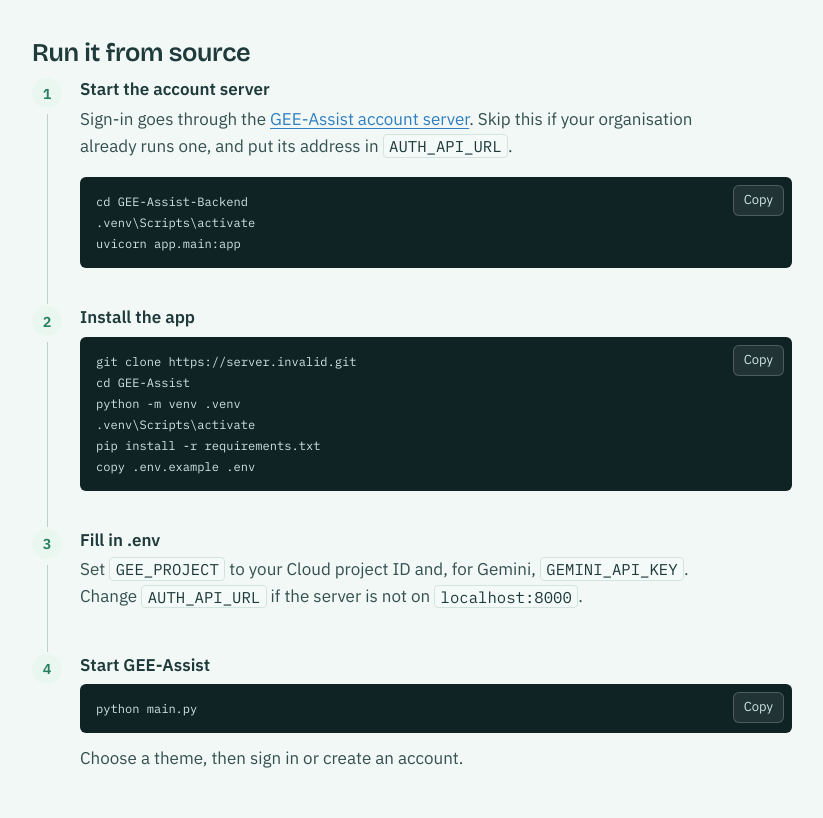
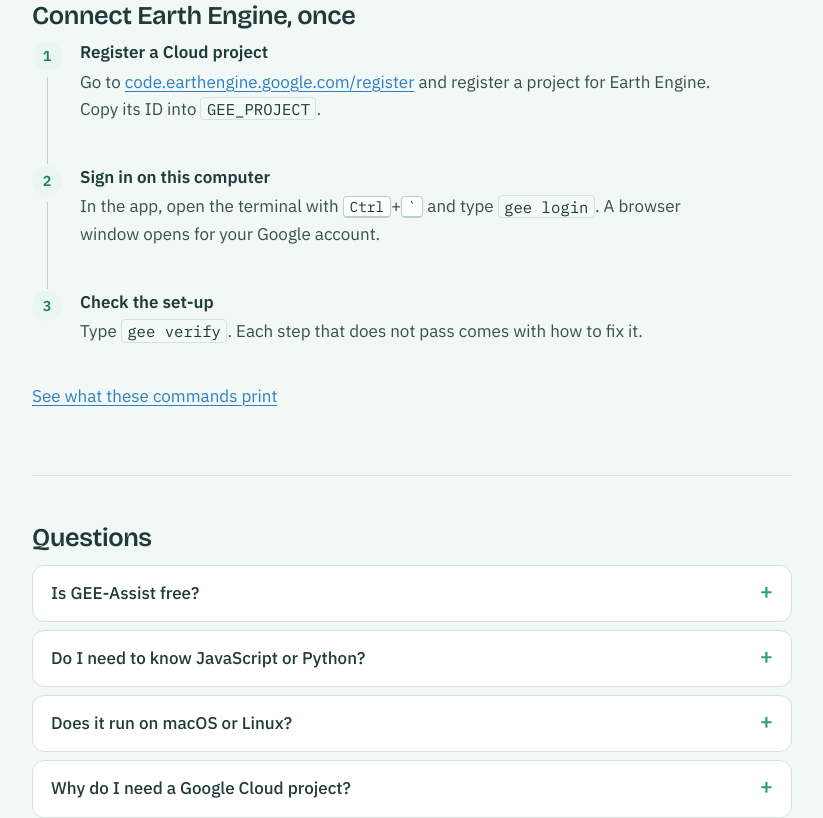
Before and after one commit to Abdullah2265Habib/GEE-Assist-Web, a React (Vite) app: page /download in a window 1280 px wide. Shown: the part 820-1638 px from the top of the page, without its empty margins (48-871 px from the left). Built offline with nearby package versions, Linux system fonts and the light colour scheme; no server answers.

Commit message:
feat(download): drop the run-from-source section

```diff
--- a/src/pages/Download.tsx
+++ b/src/pages/Download.tsx
@@ -1,17 +1,5 @@
 import { Link } from "react-router-dom";
-import CopyButton from "../components/CopyButton";
-import { APP_VERSION, BACKEND_GITHUB_URL, DOWNLOAD_URL, GITHUB_URL } from "../config";
-
-function Cmd({ children }: { children: string }) {
-  return (
-    <div className="cmd-block">
-      <pre>
-        <code>{children}</code>
-      </pre>
-      <CopyButton text={children} />
-    </div>
-  );
-}
+import { APP_VERSION, DOWNLOAD_URL, GITHUB_URL } from "../config";
 
 const FAQ: [string, string][] = [
   [
@@ -20,7 +8,7 @@ const FAQ: [string, string][] = [
   ],
   [
     "Do I need to know JavaScript or Python?",
-    "No. You describe the data or fill in a form. Python is only needed to run the app from source until the installer is published.",
+    "No. You describe the data or fill in a form.",
   ],
   [
     "Does it run on macOS or Linux?",
@@ -74,44 +62,10 @@ export default function Download() {
           <h2>What you need</h2>
           <ul className="check-list">
             <li>Windows 10 or 11, 64-bit</li>
-            <li>Python 3.10 or newer, to run from source</li>
             <li>A Google account, and a Google Cloud project registered for Earth Engine</li>
             <li>Optional: a Gemini API key for plain-language requests</li>
             <li>Free disk space for your downloads. A year of Sentinel-2 over a city is usually tens to hundreds of megabytes</li>
           </ul>
-        </section>
-
-        <section>
-          <h2>Run it from source</h2>
-          <ol className="setup-steps">
-            <li>
-              <h3>Start the account server</h3>
-              <p>
-                Sign-in goes through the{" "}
-                <a href={BACKEND_GITHUB_URL} target="_blank" rel="noreferrer">
-                  GEE-Assist account server
-                </a>
-                . Skip this if your organisation already runs one, and put its address in <code>AUTH_API_URL</code>.
-              </p>
-              <Cmd>{`cd GEE-Assist-Backend\n.venv\\Scripts\\activate\nuvicorn app.main:app`}</Cmd>
-            </li>
-            <li>
-              <h3>Install the app</h3>
-              <Cmd>{`git clone ${GITHUB_URL}.git\ncd GEE-Assist\npython -m venv .venv\n.venv\\Scripts\\activate\npip install -r requirements.txt\ncopy .env.example .env`}</Cmd>
-            </li>
-            <li>
-              <h3>Fill in .env</h3>
-              <p>
-                Set <code>GEE_PROJECT</code> to your Cloud project ID and, for Gemini, <code>GEMINI_API_KEY</code>. Change{" "}
-                <code>AUTH_API_URL</code> if the server is not on <code>localhost:8000</code>.
-              </p>
-            </li>
-            <li>
-              <h3>Start GEE-Assist</h3>
-              <Cmd>python main.py</Cmd>
-              <p>Choose a theme, then sign in or create an account.</p>
-            </li>
-          </ol>
         </section>
 
         <section>
```
